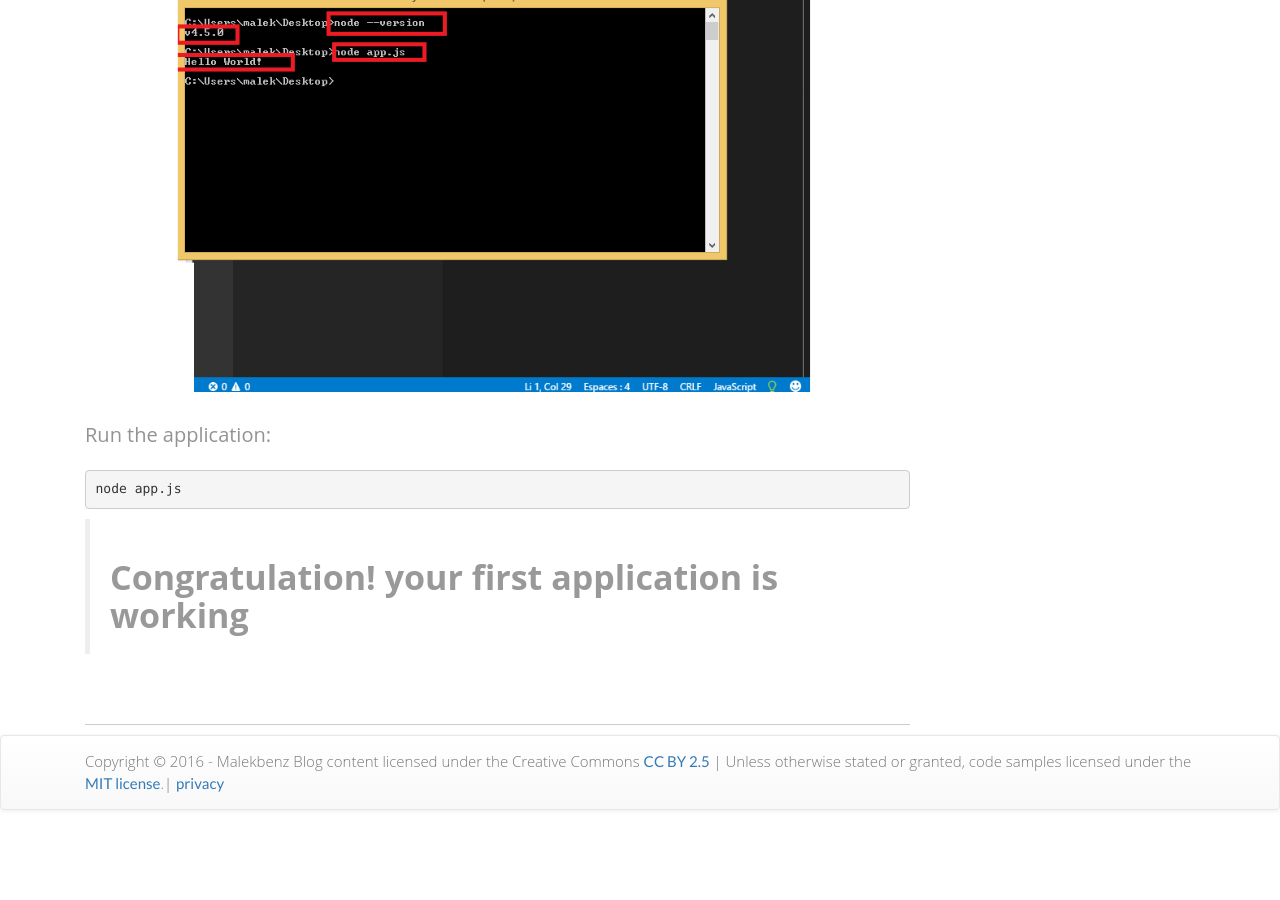
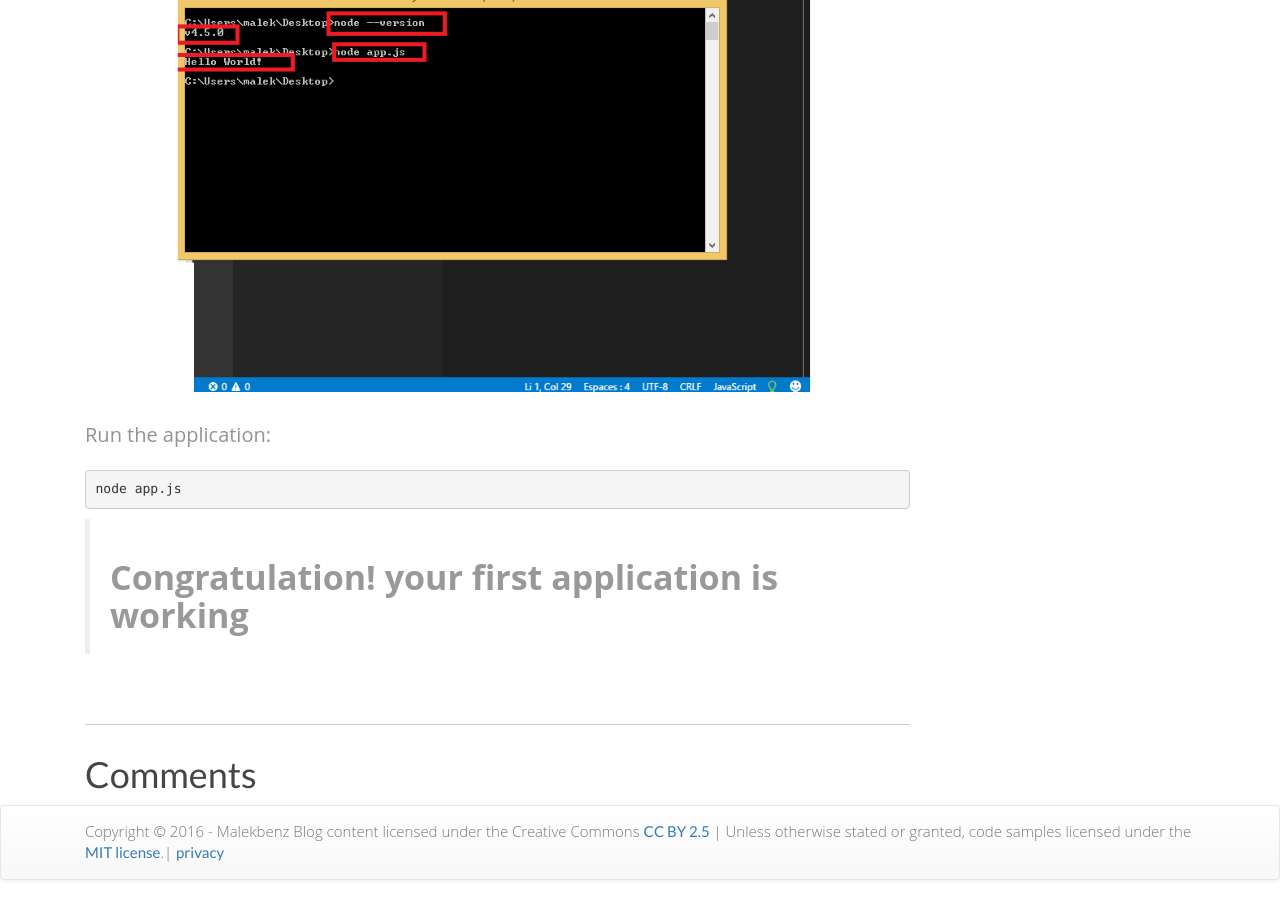
Before and after one commit to malekbenz/malekbenz, a Jekyll site: the page built from _posts/2015-12-22-install-run-your-first-application-nodejs.md, in a window 1280 px wide and 900 px high, scrolled down 4715 px. Built offline with Jekyll 4.4.1, drawn with Linux system fonts in a browser that asks for light colours; nearby versions of some CDN libraries; comment, search, counter and statistics services are not loaded; before the commit the page ends 5545 px from its top, so only the background shows below that.

Commit message:
add disqus comments

```diff
--- a/_layouts/post.html
+++ b/_layouts/post.html
@@ -14,18 +14,9 @@ layout: default
     {{ content }}
   </artcicle>
   {% if page.comments %}
+  <h1 class="title">Comments</h1>
   <div id="disqus_thread"></div>
           <script>
-
-          /**
-           *  RECOMMENDED CONFIGURATION VARIABLES: EDIT AND UNCOMMENT THE SECTION BELOW TO INSERT DYNAMIC VALUES FROM YOUR PLATFORM OR CMS.
-           *  LEARN WHY DEFINING THESE VARIABLES IS IMPORTANT: https://disqus.com/admin/universalcode/#configuration-variables */
-          /*
-          var disqus_config = function () {
-              this.page.url = PAGE_URL;  // Replace PAGE_URL with your page's canonical URL variable
-              this.page.identifier = PAGE_IDENTIFIER; // Replace PAGE_IDENTIFIER with your page's unique identifier variable
-          };
-          */
             (function() { // DON'T EDIT BELOW THIS LINE
                 var d = document, s = d.createElement('script');
                 s.src = '//blog-malekbenz-com.disqus.com/embed.js';
```
Lines whose indentation alone changed are shown as unchanged.
